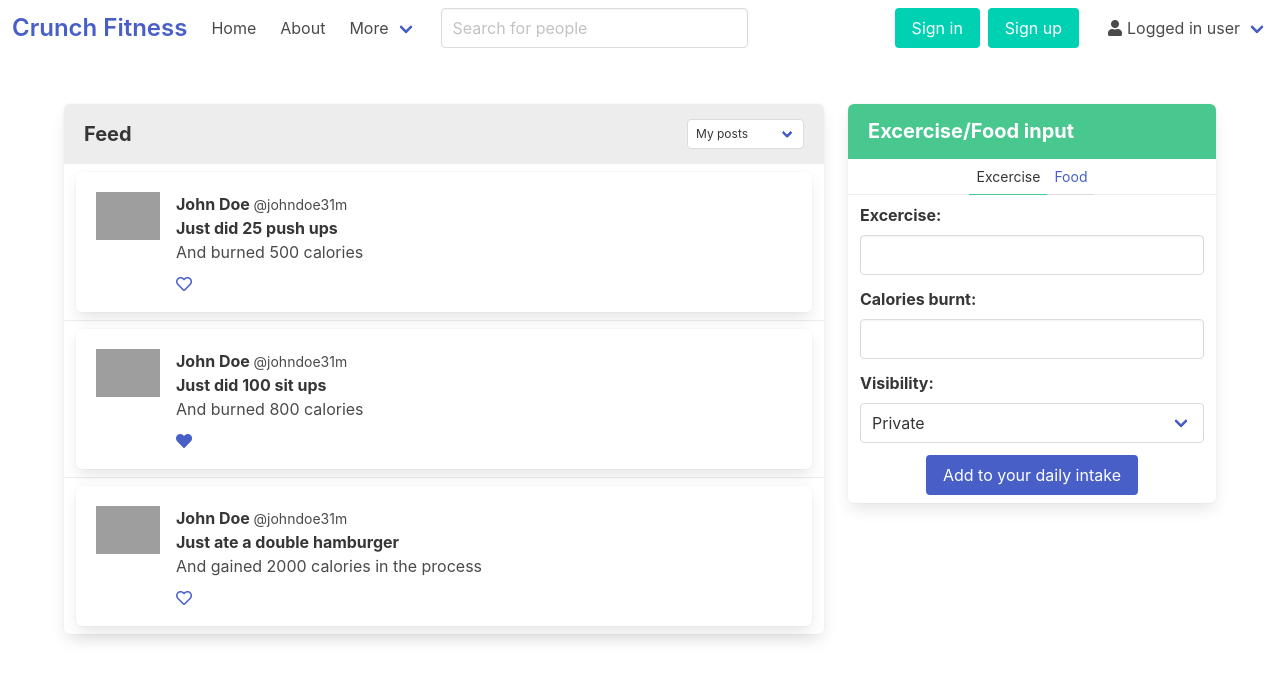
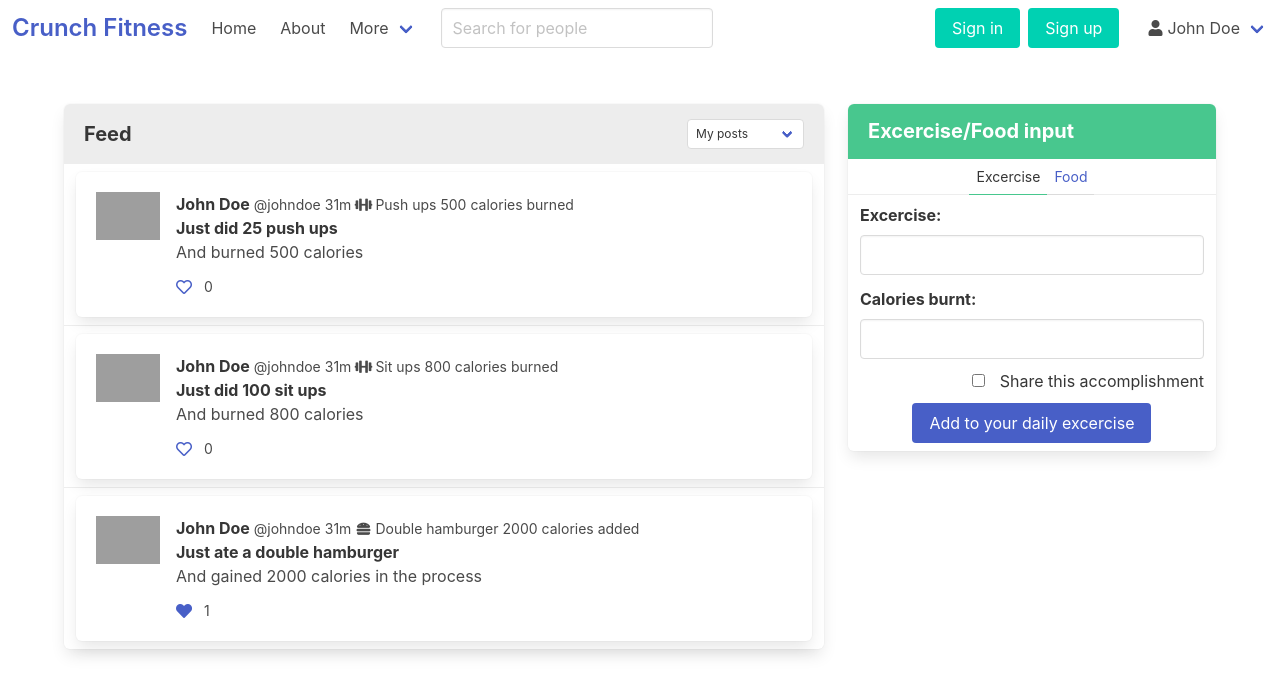
Before and after one commit to bijelic99/fitness-tracker-web-application, a Vue app in the folder client/: page / in a window 1280 px wide. Shown: the top 696 px of the page. Built offline with nearby package versions, Linux system fonts and the light colour scheme; grey boxes are pictures that could not be loaded.

Commit message:
worked on food input component, made some modals

```diff
--- a/client/src/components/ExcerciseInputComponent.vue
+++ b/client/src/components/ExcerciseInputComponent.vue
@@ -12,17 +12,15 @@
         <input type="text" class="input" />
       </div>
     </div>
-    <div class="field">
-      <label class="label">Visibility:</label>
-      <div class="select is-fullwidth">
-        <select>
-          <option v-for="post in getPostVisibility" :key="post">{{post}}</option>
-        </select>
-      </div>
+    <div class="field is-grouped is-grouped-right">
+      <label class="checkbox">
+        <input type="checkbox" />
+          Share this accomplishment
+      </label>
     </div>
     <div class="field is-grouped is-grouped-centered">
       <div class="control">
-        <button class="button is-link">Add to your daily intake</button>
+        <button class="button is-link">Add to your daily excercise</button>
       </div>
     </div>
   </div>
--- a/client/src/components/FoodInputComponent.vue
+++ b/client/src/components/FoodInputComponent.vue
@@ -3,37 +3,93 @@
     <div class="field">
       <label for class="label">Food name:</label>
       <div class="control">
-        <input type="text" class="input" />
+        <input type="text" class="input" v-model="input.name" />
       </div>
     </div>
     <div class="field">
       <label class="label">Calories:</label>
       <div class="control">
-        <input type="text" class="input" />
+        <input type="text" class="input" v-model="input.value" />
       </div>
     </div>
-    <div class="field">
-      <label class="label">Visibility:</label>
-      <div class="select is-fullwidth">
-        <select>
-          <option v-for="post in getPostVisibility" :key="post">{{post}}</option>
-        </select>
-      </div>
+    <div class="field is-grouped is-grouped-right">
+      <label class="checkbox">
+        <input type="checkbox" v-model="share" />
+        Share this accomplishment
+      </label>
     </div>
     <div class="field is-grouped is-grouped-centered">
       <div class="control">
-        <button class="button is-link">Add to your daily intake</button>
+        <button class="button is-link" @click="addButtonClick()">Add to your daily intake</button>
       </div>
     </div>
+    <ShareModal
+      :isVisible="shareModalVisible"
+      :inputProp="input"
+      @modalClosed="shareModalVisible = false"
+    />
+    <InfoModal
+      :isVisible="infoModalData.visible"
+      :modalColor="infoModalData.modalColor"
+      :title="infoModalData.title"
+      :text="infoModalData.text"
+      @infoModalClosed="infoModalData.visible = false"
+    />
   </div>
 </template>
 
 <script>
-import {mapGetters} from 'vuex'
+import InfoModal from "./InfoModal";
+import ShareModal from "./ShareModal";
+import { mapGetters, mapActions } from "vuex";
 export default {
   name: "FoodInputComponent",
+  components: {
+    ShareModal,
+    InfoModal
+  },
+  data() {
+    return {
+      input: {
+        type: "Food",
+        name: "",
+        value: null
+      },
+      share: false,
+      shareModalVisible: false,
+      infoModalData: {
+        visible: false,
+        modalColor: "is-success",
+        title: "",
+        text: ""
+      }
+    };
+  },
   computed: {
-    ...mapGetters(['getPostVisibility']),
+    ...mapGetters(["getPostVisibility", "getCurrentUser"])
+  },
+  methods: {
+    ...mapActions(["addInput"]),
+    addButtonClick() {
+      //If share checkbox is checked open share modal else open modal with either success or fail depending on the addInput() outcome
+      var res = this.addInput(this.input);
+      if (res) {
+          this.infoModalData.modalColor = "is-success";
+          this.infoModalData.title = "Success";
+          this.infoModalData.text = "Successfuly added";
+        } else {
+          this.infoModalData.modalColor = "is-warning";
+          this.infoModalData.title = "Error";
+          this.infoModalData.text = "An error happened";
+        }
+      if (this.share) {
+        if(!res) this.infoModalData.visible = true;
+        else this.shareModalVisible = true;
+        }
+      if (!this.share) {
+        this.infoModalData.visible = true;
+      }
+    }
   }
 };
 </script>
--- /dev/null
+++ b/client/src/components/InfoModal.vue
@@ -0,0 +1,48 @@
+<template>
+  <div :class="`modal ${isVisible ? 'is-active' : ''}`">
+    <div class="modal-background"></div>
+    <div class="modal-content">
+      <div :class="`notification ${modalColor}`">
+        <button class="delete" @click="exitButtonClicked()"></button>
+        <h1 class="subtitle">{{title}}</h1>
+        {{text}}
+      </div>
+    </div>
+  </div>
+</template>
+
+<script>
+export default {
+  name: "InfoModal",
+  props: {
+    isVisible: {
+      type: Boolean,
+      required: false,
+      default: false
+    },
+    modalColor: {
+      type: String,
+      required: false,
+      default: "is-primary"
+    },
+    title: {
+      type: String,
+      required: false,
+      default: ""
+    },
+    text: {
+      type: String,
+      required: false,
+      default: ""
+    }
+  },
+  methods:{
+      exitButtonClicked(){
+          this.$emit('infoModalClosed')
+      }
+  }
+};
+</script>
+
+<style>
+</style>
--- a/client/src/components/Navbar.vue
+++ b/client/src/components/Navbar.vue
@@ -46,7 +46,7 @@
             <span class="icon">
               <i class="fas fa-user"></i>
             </span>
-            <span>Logged in user</span>
+            <span>{{isLoggedIn ? getCurrentUserFullName : ''}}</span>
           </a>
           <div class="navbar-dropdown">
             <router-link to="/User" class="navbar-item">My profile</router-link>
@@ -59,8 +59,12 @@
 </template>
 
 <script>
+import { mapGetters } from 'vuex'
 export default {
-  name: "Navbar"
+  name: "Navbar",
+  computed:{
+    ...mapGetters(['getCurrentUserFullName', 'isLoggedIn']),
+  }
 };
 </script>
 
--- a/client/src/components/Post.vue
+++ b/client/src/components/Post.vue
@@ -10,9 +10,13 @@
           <div class="media-content">
             <div class="content">
               <p>
-                <strong>{{`${post.user.firstName} ${post.user.lastName}`}} </strong>
-                <small>@{{post.user.username}}</small>
-                <small>31m</small>
+                <strong class="pr-4px">{{`${post.user.firstName} ${post.user.lastName}`}}</strong>
+                <small class="pr-4px">@{{post.user.username}}</small>
+                <small class="pr-4px">31m</small>
+                <small class="pr-4px"><span class="icon is-small"><i :class="getInputTypes[post.input.type].icon"/></span></small>
+                <small class="pr-4px">{{post.input.name}}</small>
+                <small class="pr-4px">{{post.input.value}}</small>
+                <small class="pr-4px">{{getInputTypes[post.input.type].sufix}}</small>
                 <br/><strong>{{post.title}}</strong>
                 <br />{{post.text}}
               </p>
@@ -21,9 +25,10 @@
               <div class="level-left">
                 <a class="level-item" aria-label="like" @click="likeButtonClick()">
                   <span class="icon is-small">
-                    <i :class="`${post.likedByCurrentUser ? 'fas' : 'far'} fa-heart`" aria-hidden="true"></i>
+                    <i :class="`${post.likes.includes(getCurrentUserId) ? 'fas' : 'far'} fa-heart`" aria-hidden="true"></i>
                   </span>
                 </a>
+                <small class="is-small">{{post.likes.length}}</small>
               </div>
             </nav>
           </div>
@@ -33,7 +38,7 @@
 </template>
 
 <script>
-import { mapActions } from 'vuex'
+import { mapActions, mapGetters } from 'vuex'
 export default {
     name: 'Post',
     props:{
@@ -47,6 +52,9 @@
         likeButtonClick(){
             this.likeDislikePost(this.post)
         },
+    },
+    computed:{
+      ...mapGetters(['getCurrentUserId', 'getInputTypes']),
     }
 
 }
@@ -56,4 +64,7 @@
 .w-100{
     width: 100%;
 }
+.pr-4px{
+  padding-right: 4px;
+}
 </style>
--- /dev/null
+++ b/client/src/components/ShareModal.vue
@@ -0,0 +1,152 @@
+<template>
+  <div :class="`modal ${isVisible ? 'is-active' : ''}`">
+    <div class="modal-background"></div>
+    <div class="modal-content">
+      <div class="box">
+        <div class="panel">
+          <div class="panel-heading">Share</div>
+          <div class="panel-block">
+            <div class="level">
+              <div class="level-left">
+                <small class="pr-4px">
+                  <span class="icon is-small">
+                    <i :class="getInputTypes[inputProp.type].icon" />
+                  </span>
+                </small>
+                <small class="pr-4px">{{inputProp.name}}</small>
+                <small class="pr-4px">{{inputProp.value}}</small>
+                <small class="pr-4px">{{getInputTypes[inputProp.type].sufix}}</small>
+              </div>
+              <div class="level-right"></div>
+            </div>
+          </div>
+          <div class="panel-block">
+            <div class="field">
+              <label class="label">Title:</label>
+              <div class="control">
+                <input
+                  class="input"
+                  type="text"
+                  placeholder="Whats your title?"
+                  v-model="post.title"
+                />
+              </div>
+            </div>
+          </div>
+          <div class="panel-block">
+            <div class="field">
+              <label class="label">Text:</label>
+              <div class="control">
+                <textarea class="textarea" placeholder="Textarea" v-model="post.text"></textarea>
+              </div>
+            </div>
+          </div>
+          <div class="panel-block">
+            <div class="field">
+              <label class="label">Visibility:</label>
+              <div class="select">
+                <select v-model="post.visibility">
+                  <option v-for="visibility in getPostVisibility" :key="visibility">{{visibility}}</option>
+                </select>
+              </div>
+            </div>
+          </div>
+          <div class="panel-block">
+            <div class="field is-grouped is-grouped-right">
+              <div class="control">
+                <button class="button is-link" @click="postButtonClicked()">Share</button>
+              </div>
+            </div>
+          </div>
+        </div>
+      </div>
+    </div>
+    <button class="modal-close is-large" aria-label="close" @click="closeTheModal()"></button>
+    <InfoModal
+      :isVisible="infoModalData.visible"
+      :modalColor="infoModalData.modalColor"
+      :title="infoModalData.title"
+      :text="infoModalData.text"
+      @infoModalClosed="infoModalClosed()"
+    />
+  </div>
+</template>
+
+<script>
+import { mapGetters, mapActions } from "vuex";
+import InfoModal from "./InfoModal";
+export default {
+  name: "ShareModal",
+  components: {
+    InfoModal
+  },
+  props: {
+    inputProp: {
+      type: Object,
+      required: true
+    },
+    isVisible: {
+      type: Boolean,
+      required: false,
+      default: true
+    }
+  },
+  data() {
+    return {
+      post: {
+        input: null,
+        user: { _id: "sdajiasjdasd" },
+        title: "Just ate a double hamburger",
+        text: "And gained 2000 calories in the process",
+        visibility: "Private"
+      },
+      infoModalData: {
+        visible: false,
+        modalColor: "is-success",
+        title: "",
+        text: "",
+        //opperationSuccessful is here so we know if we need to close share modal or not
+        opperationSuccessful: false
+      }
+    };
+  },
+  methods: {
+    ...mapActions(["addPost"]),
+    closeTheModal() {
+      this.$emit("modalClosed");
+    },
+    postButtonClicked() {
+      //adds the post, depending on the outcome shows the modal
+      var res = this.addPost(this.post);
+      if (res) {
+        this.infoModalData.modalColor = "is-success"
+        this.infoModalData.title = "Success"
+        this.infoModalData.text = "Successfuly added"
+        this.infoModalData.opperationSuccessful = true
+      } else {
+        this.infoModalData.modalColor = "is-warning"
+        this.infoModalData.title = "Error"
+        this.infoModalData.text = "An error happened"
+        this.infoModalData.opperationSuccessful = false
+      }
+      this.infoModalData.visible = true;
+    },
+    infoModalClosed(){
+      //closes the share modal if op is success leaves it open if not
+      this.infoModalData.visible = false
+      if(this.infoModalData.opperationSuccessful) this.$emit("modalClosed");
+    }
+  },
+  computed: {
+    ...mapGetters(["getPostVisibility", "getInputTypes"])
+  }
+};
+</script>
+
+<style>
+.field,
+.select,
+select {
+  width: 100%;
+}
+</style>
--- a/client/src/store/index.js
+++ b/client/src/store/index.js
@@ -3,6 +3,7 @@
 import currentUserModule from './modules/currentUserModule'
 import postsModule from './modules/postsModule'
 import usersModule from './modules/usersModule'
+import inputsModule from './modules/inputsModule'
 
 Vue.use(Vuex)
 
@@ -14,6 +15,6 @@
   actions: {
   },
   modules: {
-    currentUserModule, postsModule, usersModule
+    currentUserModule, postsModule, usersModule, inputsModule
   }
 })
--- a/client/src/store/modules/currentUserModule.js
+++ b/client/src/store/modules/currentUserModule.js
@@ -1,5 +1,6 @@
 const state = {
     currentUser: {
+        _id: 'asdasdasdfas',
         username: 'johndoe',
         firstName: 'John',
         lastName: 'Doe',
@@ -13,6 +14,7 @@
     getCurrentUser: state => state.currentUser,
     getCurrentUserUsername: state =>  state.currentUser.username,
     getCurrentUserFullName: state =>  `${state.currentUser.firstName} ${state.currentUser.lastName}`,
+    getCurrentUserId: state => state.currentUser._id,
     isLoggedIn: state => state.currentUser ? true : false
 }
 
--- /dev/null
+++ b/client/src/store/modules/inputsModule.js
@@ -0,0 +1,54 @@
+const state = {
+    inputs: [
+        {
+            type: 'Food',
+            name: 'Double hamburger',
+            value: 2000
+        },
+        {
+            type: 'Food',
+            name: 'Double hamburger',
+            value: 2000
+        },
+        {
+            type: 'Food',
+            name: 'Double hamburger',
+            value: 2000
+        }
+    ],
+    inputTypes: {
+        'BMI': {
+            icon: 'fas fa-burn',
+            sufix: 'bmi'
+        },
+        'Food': {
+            icon: 'fas fa-hamburger',
+            sufix: 'calories added'
+        },
+        'Excercise': {
+            icon: 'fas fa-dumbbell',
+            sufix: 'calories burned'
+        }
+    }
+}
+
+const getters = {
+    getInputTypes: state => state.inputTypes,
+
+}
+
+const actions = {
+    addInput: ({ commit }, input)=>{
+        //for adding a new input
+        commit('ADD_INPUT', input)
+        return true
+    }
+}
+
+const mutations = {
+    ADD_INPUT: (state, input) => state.inputs.push(input)
+}
+
+export default {
+    state, getters, actions, mutations
+}
--- a/client/src/store/modules/postsModule.js
+++ b/client/src/store/modules/postsModule.js
@@ -1,52 +1,69 @@
+import store from '../index'
+
 const state = {
     //Some static data to fill the posts
     posts: [{
         _id: 'sdasdasdasdd',
         user: {
+            _id: 'daadsasdaff',
             username: 'johndoe',
             firstName: 'John',
             lastName: 'Doe',
             profilePicture: ''
 
         },
+        input:{
+            type: 'Excercise',
+            name: 'Push ups',
+            value: 500
+        },
         title: 'Just did 25 push ups',
         text: 'And burned 500 calories',
         postedAt: Date.now,
         visibility: 'Private',
-        likedByCurrentUser: false,
-        likes: 0
+        likes: []
     },
     {
         _id: 'sdasdasdasd2',
         user: {
+            _id: 'daadsasdaff',
             username: 'johndoe',
             firstName: 'John',
             lastName: 'Doe',
             profilePicture: ''
 
         },
+        input:{
+            type: 'Excercise',
+            name: 'Sit ups',
+            value: 800
+        },
         title: 'Just did 100 sit ups',
         text: 'And burned 800 calories',
         postedAt: Date.now,
-        visibility: 'Friends only',
-        likedByCurrentUser: true,
-        likes: 0
+        visibility: 'Friends',
+        likes: []
     },
     {
         _id: 'sdasdasdasd3',
         user: {
+            _id: 'daadsasdaff',
             username: 'johndoe',
             firstName: 'John',
             lastName: 'Doe',
             profilePicture: ''
 
         },
+        input:{
+            type: 'Food',
+            name: 'Double hamburger',
+            value: 2000
+        },
         title: 'Just ate a double hamburger',
         text: 'And gained 2000 calories in the process',
         postedAt: Date.now,
         visibility: 'Public',
-        likedByCurrentUser: false,
-        likes: 0
+        likes: ['asdasdasdfas']
     }],
     postVisibility: [
         "Private",
@@ -72,6 +89,7 @@
         //called when adding the post
         //post request to api will be added later
         commit('ADD_POST', post)
+        return true
     },
     likeDislikePost: ({commit}, {_id}) => {
         //called when post is liked or disliked
@@ -84,6 +102,9 @@
     ADD_POST: (state, post) => state.posts.push(post),
     LIKE_DISLIKE_POST: (state, _id) => {
         var post = state.posts.find(post=> post._id === _id)
+        if(!post.likes.includes(store.getters.getCurrentUser._id))
+            post.likes.push(store.getters.getCurrentUser._id)
+        else post.likes.pop(post.likes.findIndex(id => id === store.getters.getCurrentUser._id))
         post.likedByCurrentUser = !post.likedByCurrentUser
     },
 }
```
